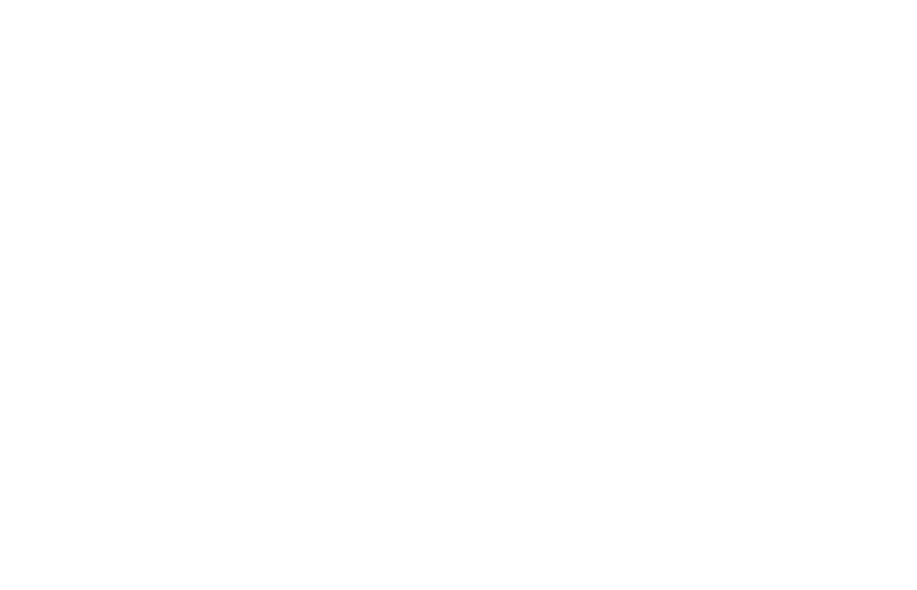
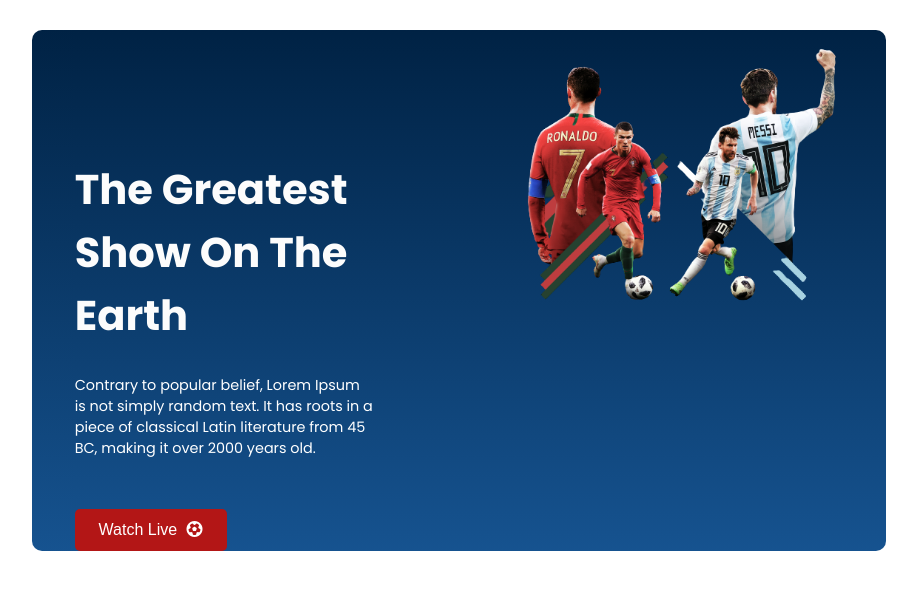
Before and after one commit to MirRiyadh/assignment-two, a plain HTML site: page index.html in a window 1280 px wide. Shown: the whole page, without its empty margins (181-1098 px from the left). Drawn offline with Linux system fonts and the light colour scheme.

Commit message:
header complete

```diff
--- a/index.html
+++ b/index.html
@@ -4,8 +4,39 @@
     <meta charset="UTF-8" />
     <meta http-equiv="X-UA-Compatible" content="IE=edge" />
     <meta name="viewport" content="width=device-width, initial-scale=1.0" />
+
+    <!-- fontawsome package link -->
+    <script
+      src="https://kit.fontawesome.com/c41210c0fe.js"
+      crossorigin="anonymous"
+    ></script>
+
+    <!-- stylesheet link -->
     <link rel="stylesheet" href="styles/style.css" />
+
     <title>Assignment Two</title>
   </head>
-  <body></body>
+  <body>
+    <header>
+      <div class="header-box">
+        <div class="header-details">
+          <h1>The Greatest show on the earth</h1>
+          <p>
+            Contrary to popular belief, Lorem Ipsum is not simply random text.
+            It has roots in a piece of classical Latin literature from 45 BC,
+            making it over 2000 years old.
+          </p>
+
+          <a href="#">
+            <button class="btn">
+              Watch Live <i class="fa-solid fa-futbol"></i>
+            </button>
+          </a>
+        </div>
+        <div class="header-image">
+          <img src="images/messi-rolando.png" alt="" />
+        </div>
+      </div>
+    </header>
+  </body>
 </html>
--- a/styles/style.css
+++ b/styles/style.css
@@ -0,0 +1,75 @@
+/* google font import */
+@import url("https://fonts.googleapis.com/css2?family=Lobster&family=Montserrat:ital,wght@0,100;0,200;0,400;0,500;0,600;0,700;0,800;0,900;1,200;1,600&family=Poppins:ital,wght@0,100;0,200;0,300;0,400;0,500;0,600;0,700;0,800;0,900;1,100;1,200;1,300;1,400;1,500;1,600;1,700;1,800;1,900&display=swap");
+
+body {
+  padding: 0;
+  margin: 0;
+  font-family: "Poppins", sans-serif;
+}
+
+/* ----header section Start------- */
+header {
+  padding: 30px;
+}
+.header-box {
+  display: flex;
+  width: 70%;
+
+  margin: auto;
+  background-color: #002244;
+  background-image: linear-gradient(#002244, #3496f86b);
+  border-radius: 10px;
+}
+
+.header-details {
+  padding-top: 100px;
+  width: 35%;
+  margin-right: 10%;
+
+  padding-left: 5%;
+}
+
+.header-details h1 {
+  font-size: 2.6rem;
+  color: rgb(252, 252, 252);
+  text-transform: capitalize;
+}
+.header-details p {
+  font-size: 0.9rem;
+  color: #fff;
+  margin-bottom: 50px;
+}
+
+.btn {
+  background-color: #b31616;
+  border-style: none;
+  padding: 12px 8%;
+  border-radius: 5px;
+  color: #fff;
+  font-size: 1rem;
+  cursor: pointer;
+}
+
+.fa-futbol {
+  margin-left: 5px;
+}
+
+.btn a {
+  color: #fff;
+  text-decoration: none;
+}
+
+.btn:hover {
+  transform: scale(1.2);
+  transition: transform 0.3s ease-in-out;
+  background-color: #fff;
+  color: #002244;
+}
+.header-image {
+  width: 50%;
+  position: relative;
+}
+
+.header-image img {
+  width: 100%;
+}
```
Also changed, not shown: images/Banner Image.png (added), images/Blog Image.png (added), images/Chat Icon.png (added), images/Flag.png (added), images/Time Icon.png (added), images/germany Flag.png (added), images/messi-rolando.png (added).
